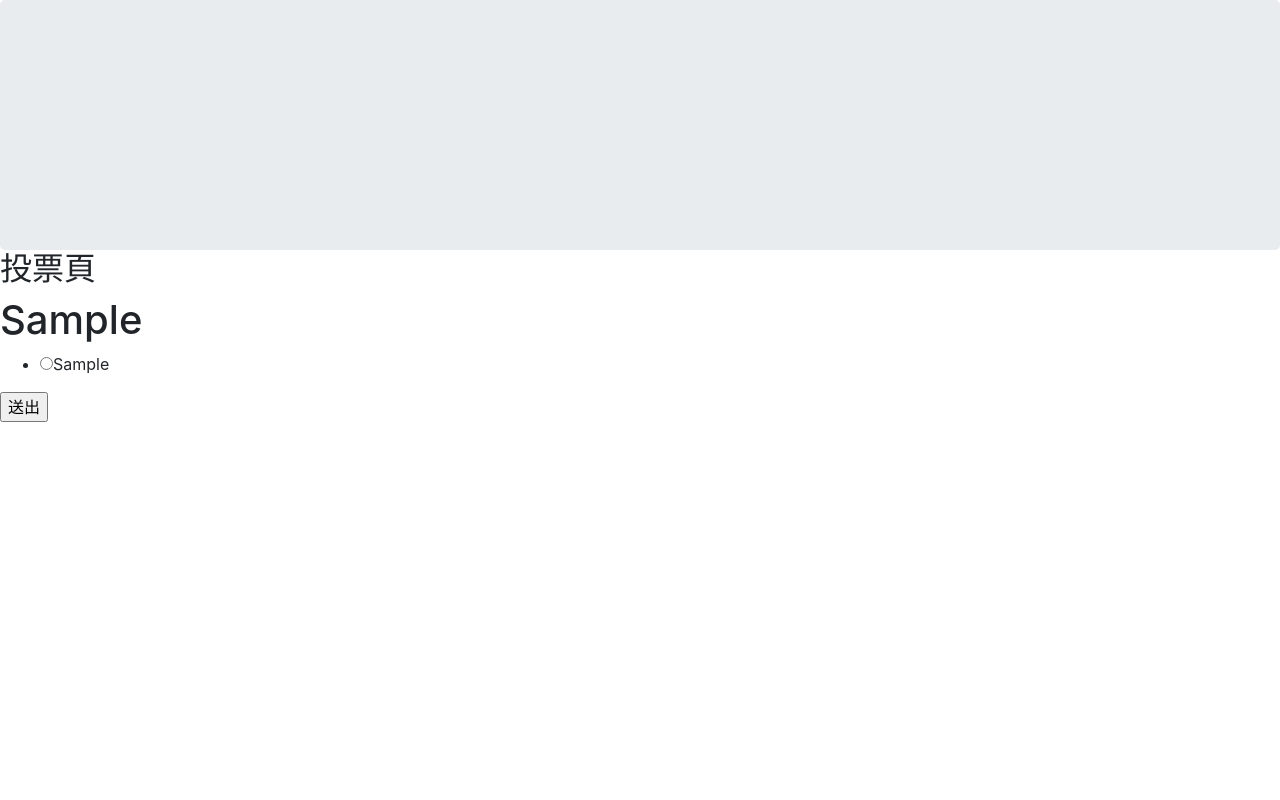
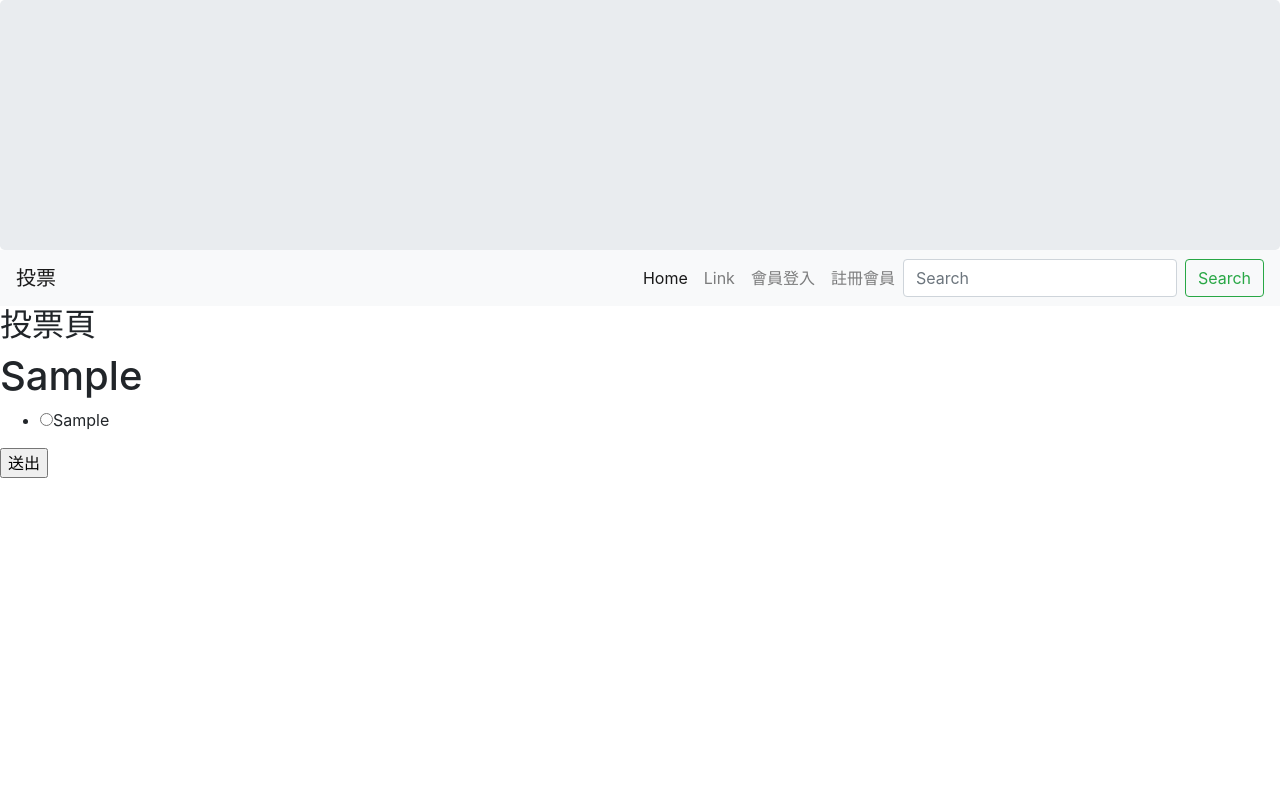
Before and after one commit to albert199577/vote_hw, a PHP site: page /index.php?do=vote&id=1 in a window 1280 px wide. Run offline with PHP 8.4, Linux system fonts and the light colour scheme; tables that the repository leaves empty or names only in its code hold one stand-in row (values such as "Sample post").

Commit message:
login method

```diff
--- a/index.php
+++ b/index.php
@@ -29,6 +29,51 @@
             </div>
         </div>
     </a>
+    <nav class="navbar navbar-expand-lg navbar-light bg-light">
+    <button class="navbar-toggler" type="button" data-toggle="collapse" data-target="#navbarTogglerDemo03" aria-controls="navbarTogglerDemo03" aria-expanded="false" aria-label="Toggle navigation">
+        <span class="navbar-toggler-icon"></span>
+    </button>
+    <a class="navbar-brand" href="#">投票</a>
+
+    <div class="collapse navbar-collapse" id="navbarTogglerDemo03">
+        <ul class="navbar-nav ml-auto mt-2 mt-lg-0">
+            <li class="nav-item active">
+                <a class="nav-link" href="index.php">Home <span class="sr-only">(current)</span></a>
+            </li>
+            <li class="nav-item">
+                <a class="nav-link" href="#">Link</a>
+            </li>
+    <?php
+        if (isset($_SESSION['error'])) {
+            echo "<a class='nav-link '>{$_SESSION['error']}</a>";
+        }
+    ?>
+    <?php
+        if (isset($_SESSION['user'])) {
+            echo "<li class='nav-item'>";
+                echo "<a class='nav-link'>{$_SESSION['user']}</a>";
+            echo "</li>";
+            echo "<li class='nav-item'>";
+            echo    "<a class='nav-link' href='logout.php'>登出</a>";
+            echo "</li>";
+        } else {
+    ?>
+            <li class="nav-item">
+                <a class="nav-link" href="?do=login">會員登入</a>
+            </li>
+            <li class="nav-item">
+                <a class="nav-link" href="?do=reg">註冊會員</a>
+            </li>
+    <?php
+        }
+    ?>
+        </ul>
+        <form class="form-inline my-2 my-lg-0">
+            <input class="form-control mr-sm-2" type="search" placeholder="Search" aria-label="Search">
+            <button class="btn btn-outline-success my-2 my-sm-0" type="submit">Search</button>
+        </form>
+    </div>
+    </nav>
     <?php
     $do = isset($_GET['do']) ? $_GET['do'] : 'show_vote_list';
     $file ="./frontend/" . $do . ".php";
--- /dev/null
+++ b/logout.php
@@ -0,0 +1,6 @@
+<?php include_once "api/db.php";
+
+unset($_SESSION['user']);
+
+to("index.php");
+?>
```
Also changed, not shown: api/check_login.php (added, +18 -0 lines), api/reg.php (added, +8 -0 lines), frontend/login.php (+21 -1 lines), frontend/reg.php (+34 -1 lines).
